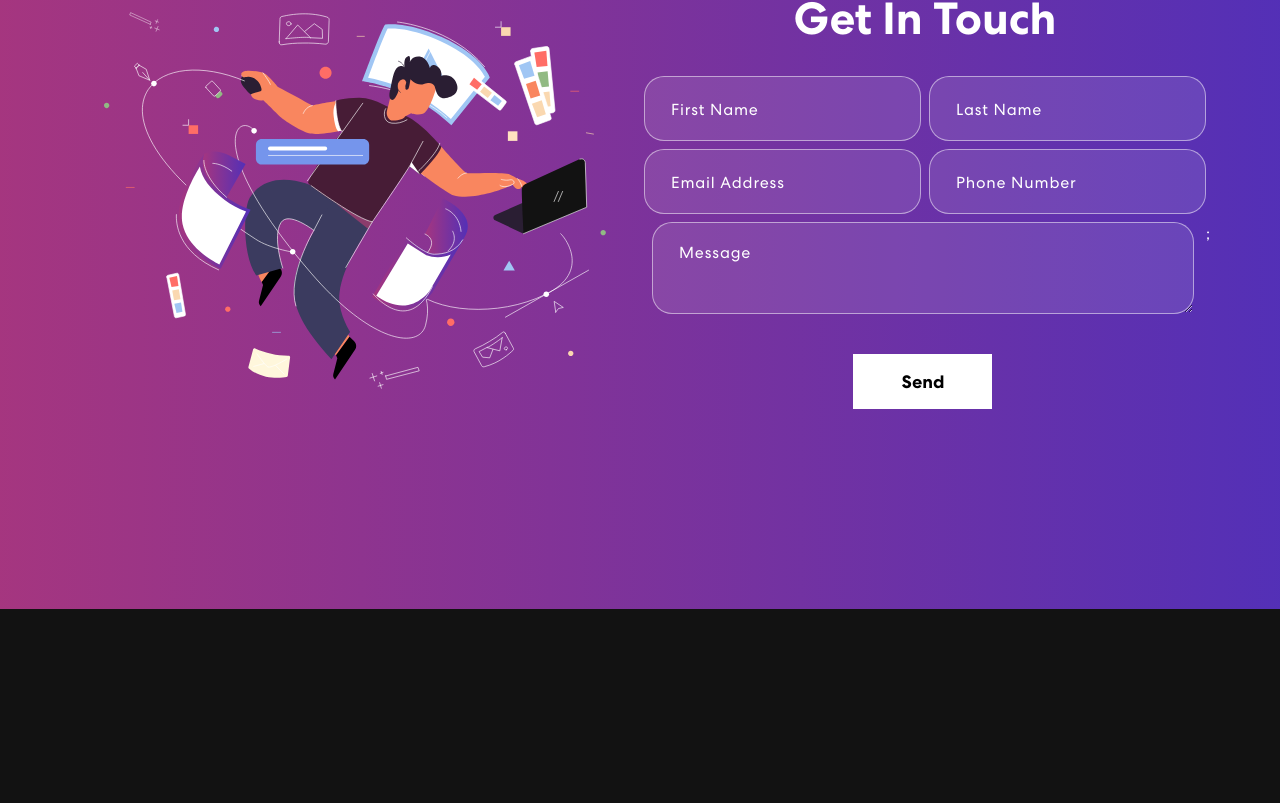
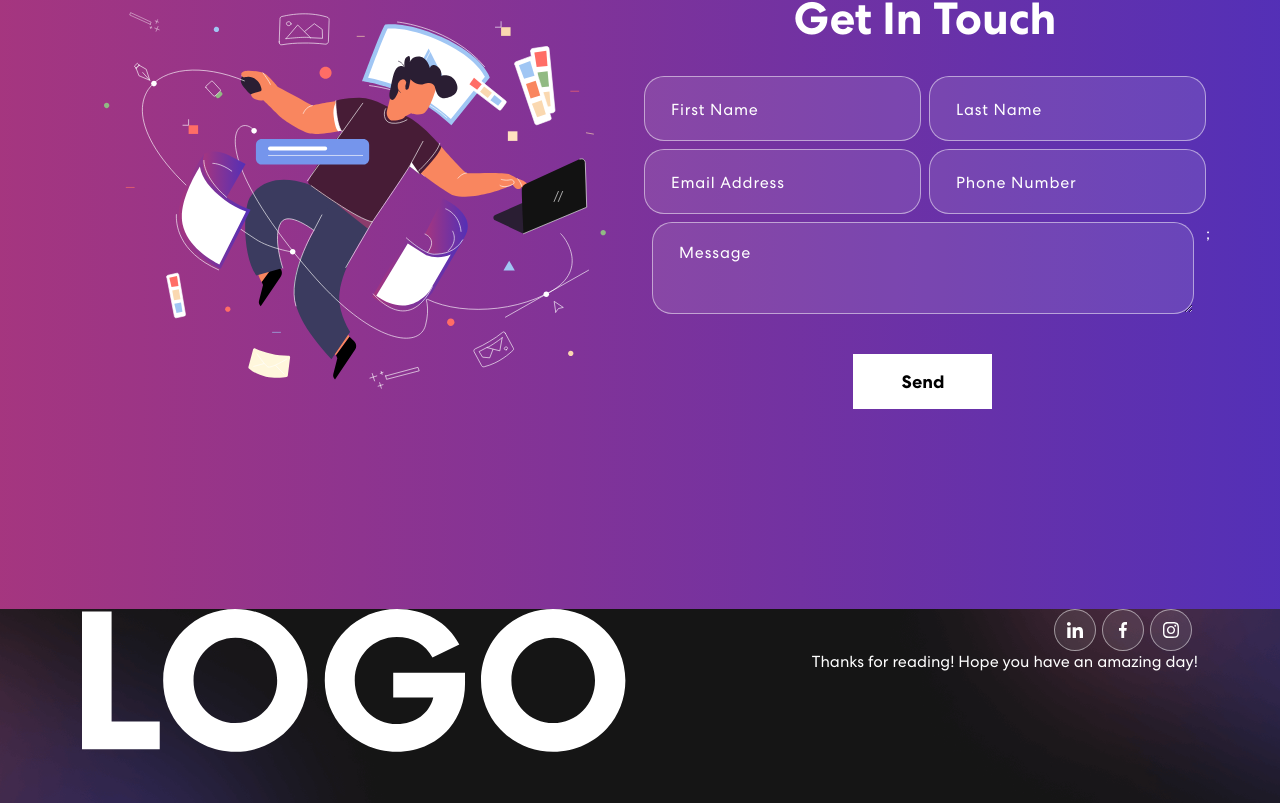
Before and after one commit to EliDoesStuff/EliDoesStuff.github.io, a React (Create React App) app: page / in a window 1280 px wide. Shown: the part 2068-2871 px from the top of the page. Before the commit the page ends 2677 px from the top, so only its background shows below. Built offline with nearby package versions, Linux system fonts and the light colour scheme.

Commit message:
Footer + Footer CSS

```diff
--- a/src/App.css
+++ b/src/App.css
@@ -647,3 +647,13 @@
 .contact form button:hover::before {
   width: 100%;
 }
+
+/************ Footer ************/
+
+.footer {
+  padding: 0 0 50px 0;
+  background-image: url('./assets/img/footer-bg.png');
+  background-position: center center;
+  background-size: cover;
+  background-repeat: no-repeat;
+}
--- a/src/App.js
+++ b/src/App.js
@@ -5,6 +5,7 @@
 import { Skills } from "./components/Skills";
 import { Projects } from "./components/Projects";
 import { Contact } from './components/Contact';
+import { Footer } from './components/Footer';
 import "bootstrap/dist/css/bootstrap.min.css";
 
 function App() {
@@ -15,6 +16,7 @@
       <Skills />
       <Projects />
       <Contact />
+      <Footer />
     </div>
   );
 }
--- /dev/null
+++ b/src/components/Footer.js
@@ -0,0 +1,27 @@
+import { Container, Row, Col } from "react-bootstrap";
+import logo from "../assets/img/logo.svg";
+import navIcon1 from "../assets/img/nav-icon1.svg";
+import navIcon2 from "../assets/img/nav-icon2.svg";
+import navIcon3 from "../assets/img/nav-icon3.svg";
+
+export const Footer = () => {
+    return (
+        <footer className="footer">
+            <Container>
+                <Row className="align-item-center">
+                    <Col sm={6}>
+                        <img src={logo} alt="Logo" />
+                    </Col>
+                    <Col sm={6} className="text-center text-sm-end">
+                        <div className="social-icon">
+                            <a href=""><img src={navIcon1} /></a>
+                            <a href=""><img src={navIcon2} /></a>
+                            <a href=""><img src={navIcon3} /></a>
+                        </div>
+                        <p>Thanks for reading! Hope you have an amazing day!</p>
+                    </Col>
+                </Row>
+            </Container>
+        </footer>
+    );
+}
```
